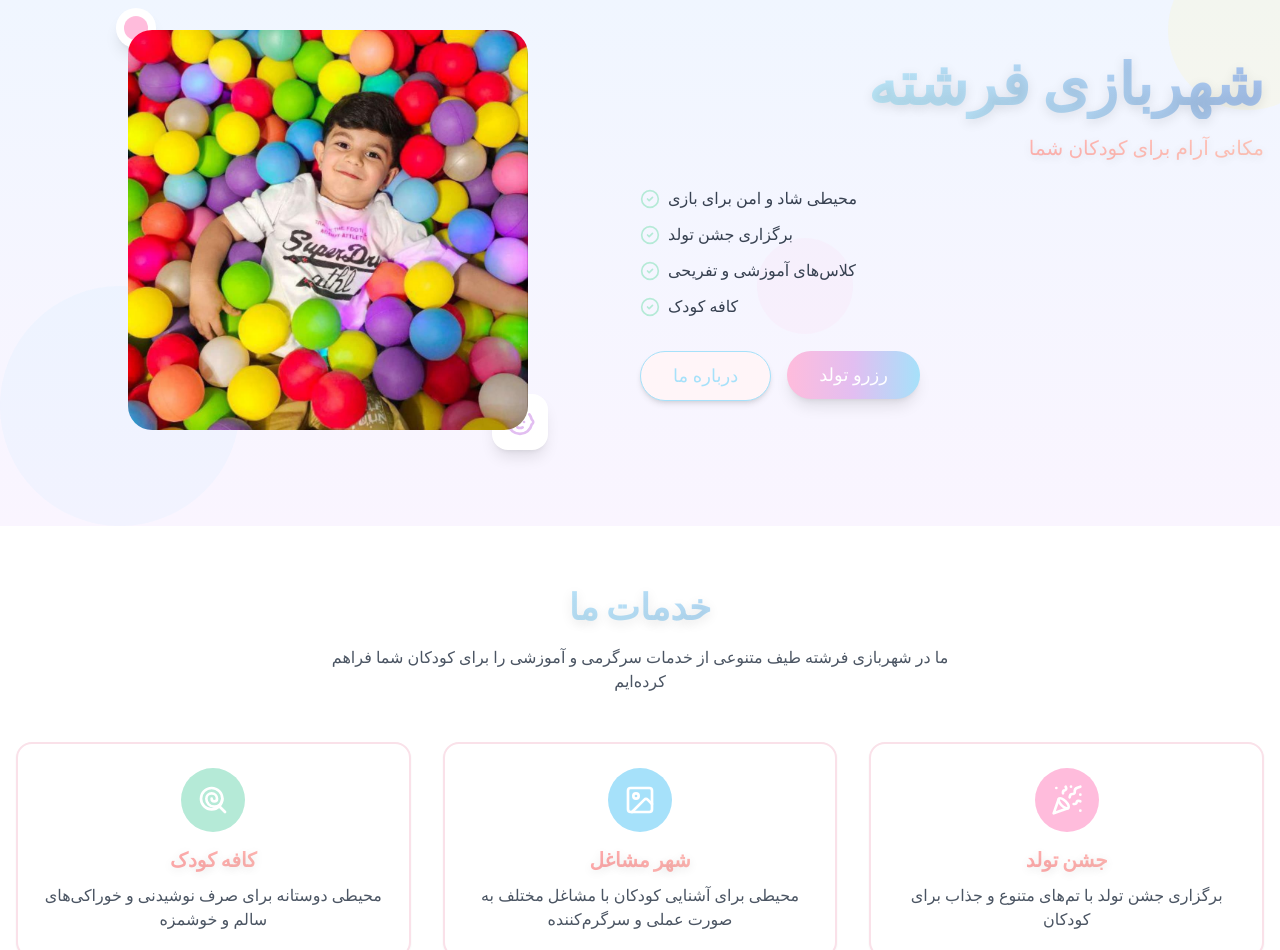
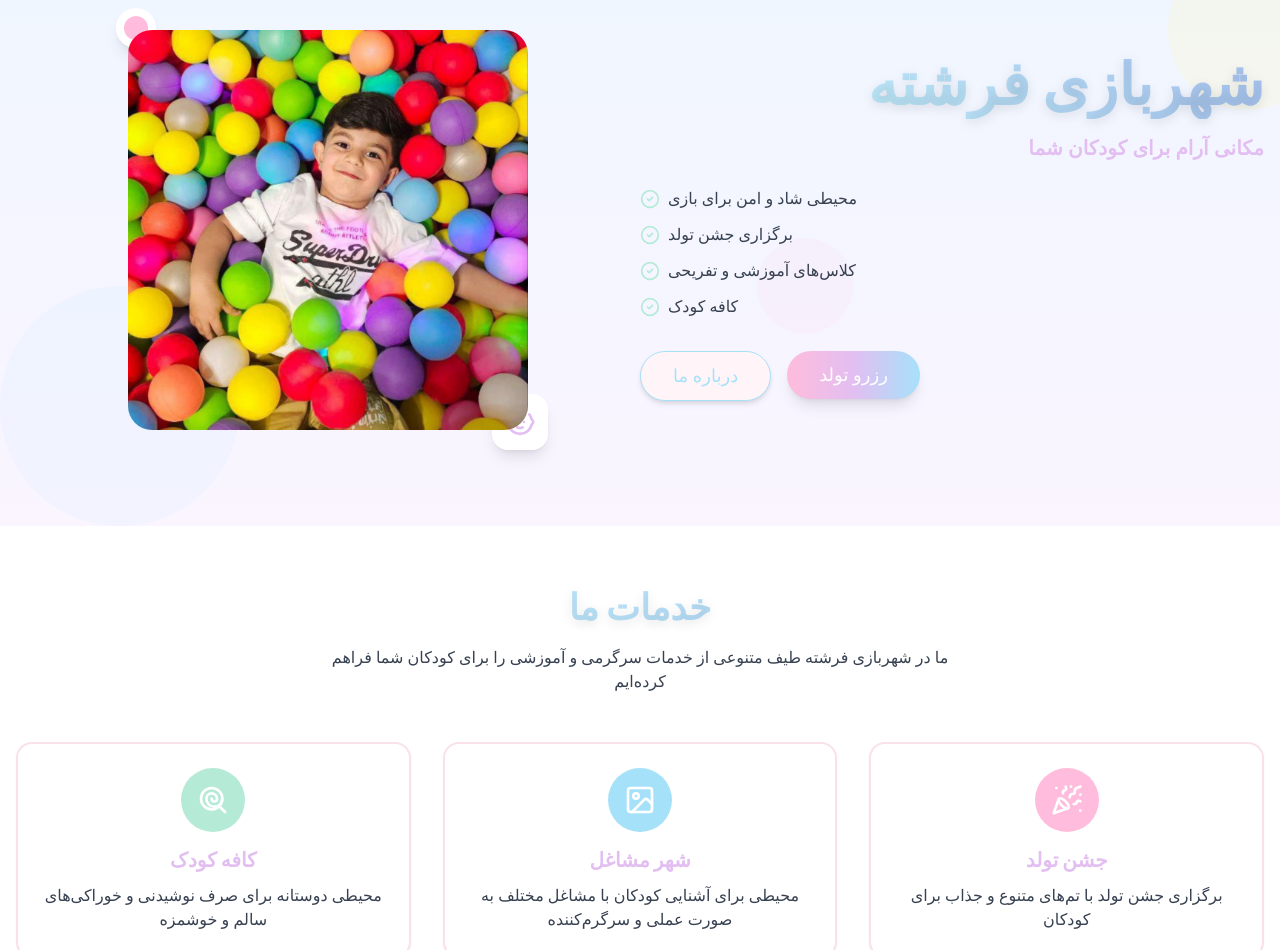
Before and after one commit to iRazavi/fereshteh-fun-world, a React (Vite) app: page / in a window 1280 px wide. Shown: the part 122-1072 px from the top of the page. Built offline with nearby package versions, Linux system fonts and the light colour scheme.

Commit message:
Refactor: Improve text readability
Remove rainbow effects from non-title text elements to improve readability.

```diff
--- a/src/components/Footer.tsx
+++ b/src/components/Footer.tsx
@@ -12,17 +12,17 @@ const Footer = () => {
             <h3 className="text-2xl font-bold rainbow-title">شهربازی فرشته</h3>
           </div>
 
-          <div className="text-center md:text-right text-gray-600 mb-6 md:mb-0">
-            <p className="rainbow-text">مکانی آرام برای کودکان شما</p>
+          <div className="text-center md:text-right text-gray-700 mb-6 md:mb-0">
+            <p className="text-kid-purple font-semibold">مکانی آرام برای کودکان شما</p>
             <p className="mt-1">گراش - خیابان بازار - جنب آموزشگاه رانندگی - ساختمان فرشته</p>
           </div>
 
           <div className="text-center md:text-left">
-            <p className="text-gray-600">تماس: 09917037267 | 07152451323</p>
+            <p className="text-gray-700 font-medium">تماس: 09917037267 | 07152451323</p>
           </div>
         </div>
 
-        <div className="mt-8 pt-6 border-t border-gray-200 text-center text-gray-500 text-sm">
+        <div className="mt-8 pt-6 border-t border-gray-200 text-center text-gray-600 text-sm">
           <p>© {new Date().getFullYear()} - تمامی حقوق برای شهربازی فرشته محفوظ است</p>
         </div>
       </div>
--- a/src/components/Gallery.tsx
+++ b/src/components/Gallery.tsx
@@ -37,7 +37,7 @@ const Gallery = () => {
       <div className="container mx-auto px-4">
         <div className="text-center mb-12">
           <h2 className="text-3xl md:text-4xl font-bold mb-4 rainbow-title">گالری تصاویر</h2>
-          <p className="text-gray-600 max-w-2xl mx-auto rainbow-text">
+          <p className="text-kid-purple font-semibold max-w-2xl mx-auto">
             گوشه‌ای از لحظات شاد و خاطره‌انگیز کودکان در شهربازی فرشته
           </p>
         </div>
@@ -57,7 +57,7 @@ const Gallery = () => {
                     className="w-full h-full object-cover rounded-xl transition-transform duration-500 group-hover:scale-110"
                   />
                   <div className="absolute inset-0 bg-gradient-to-t from-black/50 to-transparent opacity-0 group-hover:opacity-100 transition-opacity duration-300 flex items-end p-4">
-                    <p className="text-white font-semibold glowing-text">{image.alt}</p>
+                    <p className="text-white font-semibold">{image.alt}</p>
                   </div>
                 </div>
               </DialogTrigger>
--- a/src/components/Hero.tsx
+++ b/src/components/Hero.tsx
@@ -19,7 +19,7 @@ const Hero = () => {
           <h1 className="text-4xl md:text-6xl font-bold mb-4 rainbow-title">
             شهربازی فرشته
           </h1>
-          <p className="text-xl mb-6 rainbow-text">
+          <p className="text-xl mb-6 text-kid-purple font-semibold">
             مکانی آرام برای کودکان شما
           </p>
 
--- a/src/components/Services.tsx
+++ b/src/components/Services.tsx
@@ -22,8 +22,8 @@ const ServiceCard = ({
         <div className={`w-16 h-16 mx-auto rounded-full flex items-center justify-center mb-4 ${color} group-hover:${gradient} transition-all duration-500`}>
           <Icon className="h-8 w-8 text-white" />
         </div>
-        <h3 className="text-xl font-bold mb-2 rainbow-text">{title}</h3>
-        <p className="text-gray-600">{description}</p>
+        <h3 className="text-xl font-bold mb-2 text-kid-purple">{title}</h3>
+        <p className="text-gray-700">{description}</p>
       </CardContent>
     </Card>
   );
@@ -80,7 +80,7 @@ const Services = () => {
       <div className="container mx-auto px-4">
         <div className="text-center mb-12">
           <h2 className="text-3xl md:text-4xl font-bold mb-4 rainbow-title">خدمات ما</h2>
-          <p className="text-gray-600 max-w-2xl mx-auto">
+          <p className="text-gray-700 max-w-2xl mx-auto">
             ما در شهربازی فرشته طیف متنوعی از خدمات سرگرمی و آموزشی را برای کودکان شما فراهم کرده‌ایم
           </p>
         </div>
--- a/src/index.css
+++ b/src/index.css
@@ -1,4 +1,3 @@
-
 @import url('https://fonts.googleapis.com/css2?family=Bubblegum+Sans&family=Nunito:wght@400;500;600;700;800&display=swap');
 
 @tailwind base;
@@ -114,17 +113,7 @@
     }
   }
 
-  /* اضافه کردن کلاس‌های جدید برای رنگین کمانی کردن متن‌ها */
-  .rainbow-text {
-    background-image: linear-gradient(to right, #FF9AA2, #FFB7B2, #FFDAC1, #E2F0CB, #B5EAD7, #C7CEEA);
-    -webkit-background-clip: text;
-    background-clip: text;
-    color: transparent;
-    animation: rainbow-animation 6s linear infinite;
-    background-size: 400% 100%;
-    text-shadow: 0 2px 10px rgba(0, 0, 0, 0.1);
-  }
-
+  /* کلاس‌های متن رنگین‌کمانی و متن‌های ویژه */
   .rainbow-title {
     background-image: linear-gradient(45deg, #FF61D2, #FE9090, #FBD786, #C6F8FF, #A3BDED);
     -webkit-background-clip: text;
@@ -136,10 +125,24 @@
     text-shadow: 0 3px 12px rgba(0, 0, 0, 0.1);
   }
 
-  .glowing-text {
-    color: #FFC0CB;
-    text-shadow: 0 0 5px #FFC0CB, 0 0 10px #FF69B4, 0 0 15px #FF1493;
-    animation: glow 2s ease-in-out infinite alternate;
+  .text-gradient-blue {
+    background-image: linear-gradient(45deg, #4158D0, #C850C0);
+    -webkit-background-clip: text;
+    background-clip: text;
+    color: transparent;
+    font-weight: bold;
+  }
+
+  .text-gradient-pink {
+    color: #FF69B4;
+    font-weight: bold;
+    text-shadow: 0 1px 3px rgba(255, 105, 180, 0.3);
+  }
+
+  .text-gradient-purple {
+    color: #9370DB;
+    font-weight: bold;
+    text-shadow: 0 1px 3px rgba(147, 112, 219, 0.3);
   }
 
   @keyframes rainbow-animation {
@@ -148,8 +151,10 @@
     100% { background-position: 0% 50%; }
   }
 
-  @keyframes glow {
-    from { text-shadow: 0 0 5px #FFC0CB, 0 0 10px #FF69B4, 0 0 15px #FF1493; }
-    to { text-shadow: 0 0 10px #FFC0CB, 0 0 20px #FF69B4, 0 0 30px #FF1493; }
+  .glowing-text {
+    color: #FF69B4;
+    text-shadow: 0 0 5px rgba(255, 105, 180, 0.5);
   }
 }
+
+/* حذف کلاس rainbow-text که خوانایی را کم می‌کرد */
--- a/src/pages/BirthdayGallery.tsx
+++ b/src/pages/BirthdayGallery.tsx
@@ -72,7 +72,7 @@ const BirthdayGallery = () => {
                 </h2>
                 <Gift className="h-8 w-8 text-kid-blue animate-bounce" />
               </div>
-              <p className="rainbow-text max-w-2xl mx-auto">
+              <p className="text-kid-purple font-semibold max-w-2xl mx-auto">
                 گوشه‌ای از لحظات شاد و خاطره‌انگیز کودکان در جشن‌های تولد شهربازی فرشته
               </p>
             </div>
@@ -94,7 +94,7 @@ const BirthdayGallery = () => {
                                 loading="lazy"
                               />
                               <div className="absolute inset-0 bg-gradient-to-t from-black/70 to-transparent opacity-0 group-hover:opacity-100 transition-opacity duration-300 flex flex-col justify-end p-4">
-                                <p className="text-white font-semibold glowing-text">{image.alt}</p>
+                                <p className="text-white font-semibold">{image.alt}</p>
                                 <p className="text-white/80 text-sm">{image.description}</p>
                               </div>
                             </div>
```
